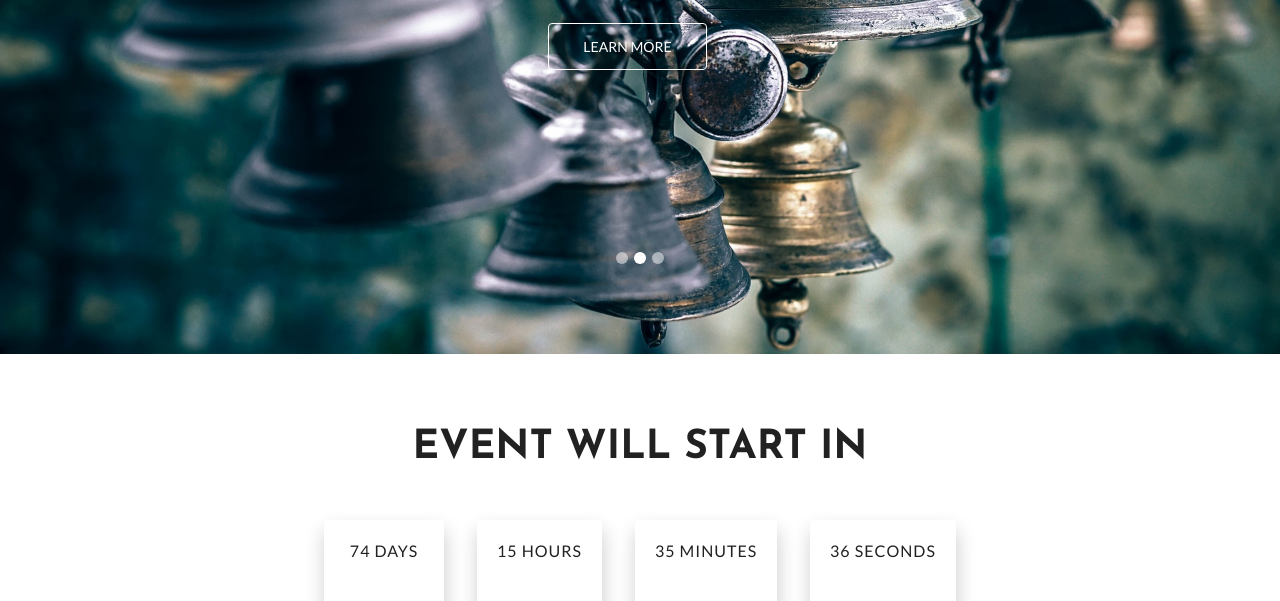
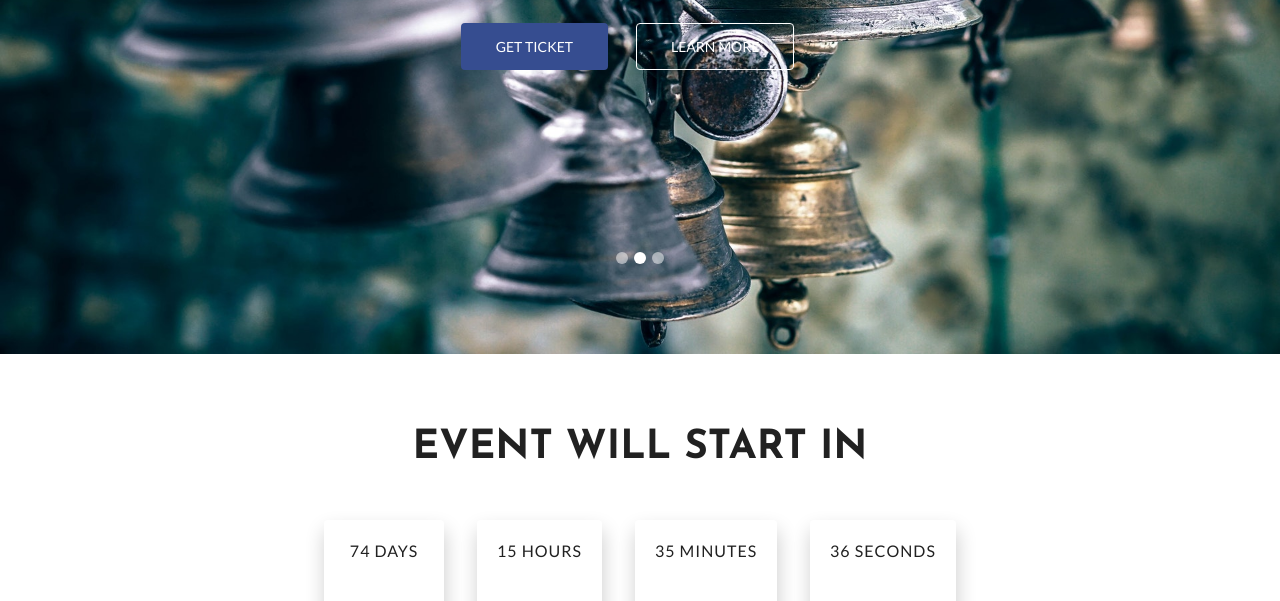
Before and after one commit to yogirun/yogirun.github.io, a plain HTML site: page index.html in a window 1280 px wide. Shown: the part 499-1100 px from the top of the page. Drawn offline with Linux system fonts and the light colour scheme; files whose address does not match are found by name.

Commit message:
latest with links

```diff
--- a/index.html
+++ b/index.html
@@ -139,7 +139,7 @@
             <div class="carousel-caption d-md-block">
               <p class="fadeInUp wow" data-wow-delay=".6s">Connect to the universe</p>
               <h1 class="wow fadeInDown heading" data-wow-delay=".4s">Light your path from within</h1>
-              <a href="#" class="fadeInLeft wow btn btn-common btn-lg" data-wow-delay=".6s">Get Ticket</a>
+              <a href="https://www.townscript.com/e/yogi-run-nandi-hills-211020" class="fadeInLeft wow btn btn-common btn-lg" data-wow-delay=".6s">Get Ticket</a>
               <a href="#" class="fadeInRight wow btn btn-border btn-lg" data-wow-delay=".6s">Explore More</a>
             </div>
           </div>
@@ -148,7 +148,8 @@
             <div class="carousel-caption d-md-block">
               <p class="fadeInUp wow" data-wow-delay=".6s">Access the Ancient Wisdom</p>
               <h1 class="wow bounceIn heading" data-wow-delay=".7s">Run with focus on the mind and its inside movement</h1>
-              <a href="#" class="fadeInUp wow btn btn-border btn-lg" data-wow-delay=".8s">Learn More</a>
+              <a href="https://www.townscript.com/e/yogi-run-nandi-hills-211020" class="fadeInLeft wow btn btn-common btn-lg" data-wow-delay=".6s">Get Ticket</a>
+			  <a href="#" class="fadeInUp wow btn btn-border btn-lg" data-wow-delay=".8s">Learn More</a>
             </div>
           </div>
           <div class="carousel-item">
@@ -156,6 +157,7 @@
             <div class="carousel-caption d-md-block">
               <p class="fadeInUp wow" data-wow-delay=".6s">Movement in awareness and attention</p>
               <h1 class="wow fadeInUp heading" data-wow-delay=".6s">Grow your intelligence  in stillness!</h1>
+			   <a href="https://www.townscript.com/e/yogi-run-nandi-hills-211020" class="fadeInLeft wow btn btn-common btn-lg" data-wow-delay=".6s">Get Ticket</a>
               <a href="#" class="fadeInUp wow btn btn-common btn-lg" data-wow-delay=".8s">Explore</a>
             </div>
           </div>
```
